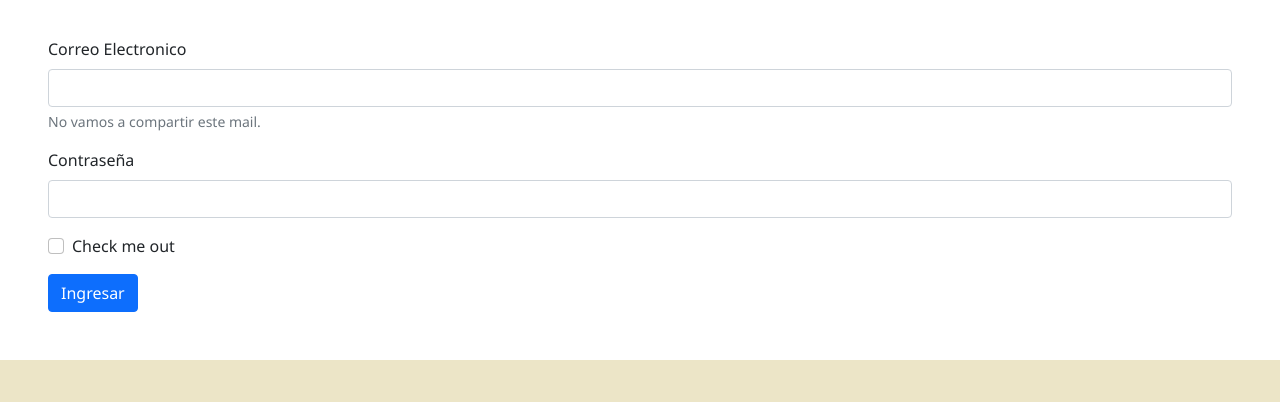
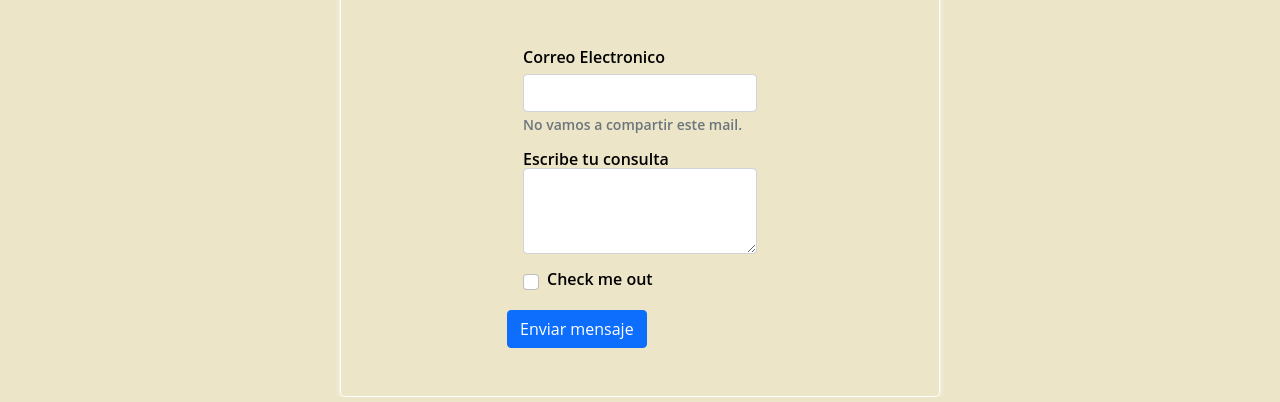
Before and after one commit to RicardoAgudo/Proyecto, a website: page views/contactos.html in a window 1280 px wide. Shown: the part 123-525 px from the top of the page. Drawn offline with nearby package versions, Linux system fonts and the light colour scheme.

Commit message:
actualizacion del formulario

```diff
--- a/scss/_contactos.scss
+++ b/scss/_contactos.scss
@@ -1,19 +1,35 @@
+.body-contactos{
+  background-color: #ECE5C7;
+}
+
 .title{
     color: $color-primary;
     text-align: center;
   }
-  .redesSociales {
-    width: 90%;
-    margin: 30px;
-    height: auto;
+  .contactos-wrapper{
+    width: 600px;
+    border: solid 1px #fff;
+    border-radius: 5px;
     display: flex;
-    justify-content: space-around;
-    padding-left: 100px;
-        .iconoRedes{
-            width: 100px;
-            height: 100px;
-            }
-        }
+    gap: 10px;
+    align-items: center;
+    justify-content: center;
+    margin: 0 auto;
+    background-color:#ECE5C7 ;
+    box-shadow: 0 0 6px 0 rgba(255, 255, 255, 0.8)
+
+  }
+
+  // Media Queries
+  @media screen and (max-width: 500px)
+  {
+    .contactos-wrapper{
+      width: 300px;
+      margin: 0 auto;
+      align-items: center;
+      justify-content: flex-end;
+    }
+  }
   // mapas
   $redes: (
     instagram: #c70570,
--- a/scss/_galeria.scss
+++ b/scss/_galeria.scss
@@ -21,6 +21,7 @@
     justify-content: center;
     max-width: 600px;
     margin: 0 auto;
+    height: 90vh;
   }
   .carousel-wrapper{
       animation: fadeInAnimation ease 3s;
--- a/scss/_principal.scss
+++ b/scss/_principal.scss
@@ -8,9 +8,10 @@ h1 {
 
   }
   body {
-    background-color:#ffffff;
-    margin: 0;
-    font-family: "Segoe UI", Tahoma, Geneva, Verdana, sans-serif;
+    margin:0;
+    color:#000000;
+    background:#c0c0c073;
+    font:600 16px/18px 'Open Sans',sans-serif;
   }
   .hero__wave {
     background-image: url("../assets/img/fotohome1.jpg");
@@ -58,10 +59,13 @@ h1 {
 
   .footer-wrapper{
     background-color: #ECE5C7;
+
+  }
+  footer{
     padding: 40px;
   }
   // MEDIAQUERIES INDEX
-  @media screen and (min-width: 425px) {
+  @media screen and (min-width: 500px) {
     .imagen-home {
       width: 150px;
     }
--- a/views/contactos.html
+++ b/views/contactos.html
@@ -17,7 +17,7 @@
     <title>Ricardo Agudo Contacto</title>
 </head>
     <!-- NAVBAR -->
-<body>
+<body class="body-contactos">
     <header>
       <nav class="navbar-custom navbar navbar-expand-lg sticky-sm-top navbar-dark">
         <div class="container">
@@ -49,26 +49,28 @@
 
      </header>
      <!-- Titulo de contactos -->
-     <h1 class="title">Contactos</h1>
+     <h1 class="title">Contacto</h1>
      <!-- Formulario de mail -->
+     <div class="contactos-wrapper">
       <form class="p-5">
-      <div class="mb-3">
+        <div class="m-3">
           <label for="exampleInputEmail1" class="form-label">Correo Electronico</label>
           <input type="email" class="form-control" id="exampleInputEmail1" aria-describedby="emailHelp">
           <div id="emailHelp" class="form-text">No vamos a compartir este mail.</div>
         </div>
-      <div class="mb-3">
-        <label for="exampleInputPassword1" class="form-label">Contraseña</label>
-        <input type="password" class="form-control" id="exampleInputPassword1">
+        <div class="m-3">
+          <div class="form-group">
+            <label for="exampleFormControlTextarea1">Escribe tu consulta</label>
+            <textarea class="form-control" id="exampleFormControlTextarea1" rows="3"></textarea>
           </div>
-      <div class="mb-3 form-check">
+        </div>
+        <div class="m-3 form-check">
           <input type="checkbox" class="form-check-input" id="exampleCheck1">
           <label class="form-check-label" for="exampleCheck1">Check me out</label>
         </div>
-      <button type="submit" class="btn btn-primary">Ingresar</button>
+        <button type="submit" class="btn btn-primary">Enviar mensaje</button>
       </form>
-    </section>
-
+     </div>
     <!-- Footer -->
     <!-- Redes Sociales -->
 
```
Also changed, not shown: index.html (+1 -1 lines), css/style.css. Lines whose indentation alone changed are shown as unchanged.
